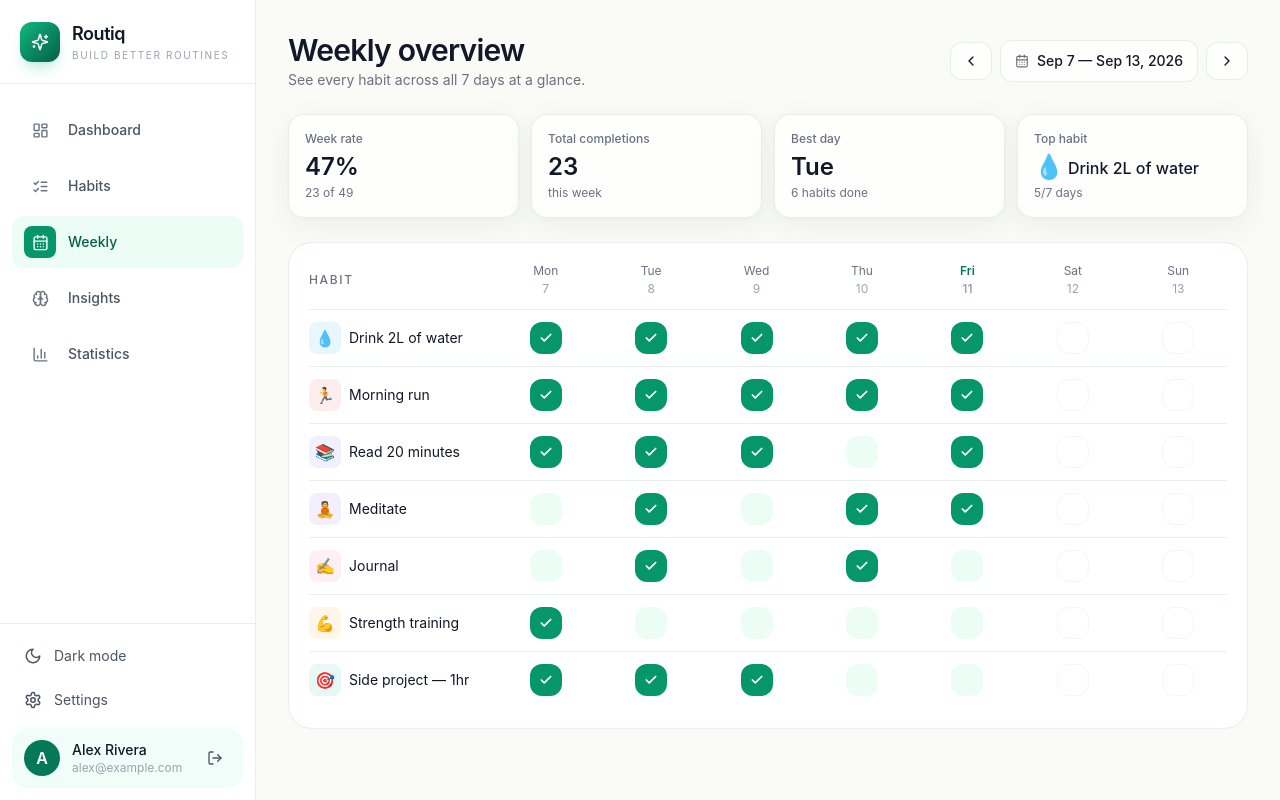
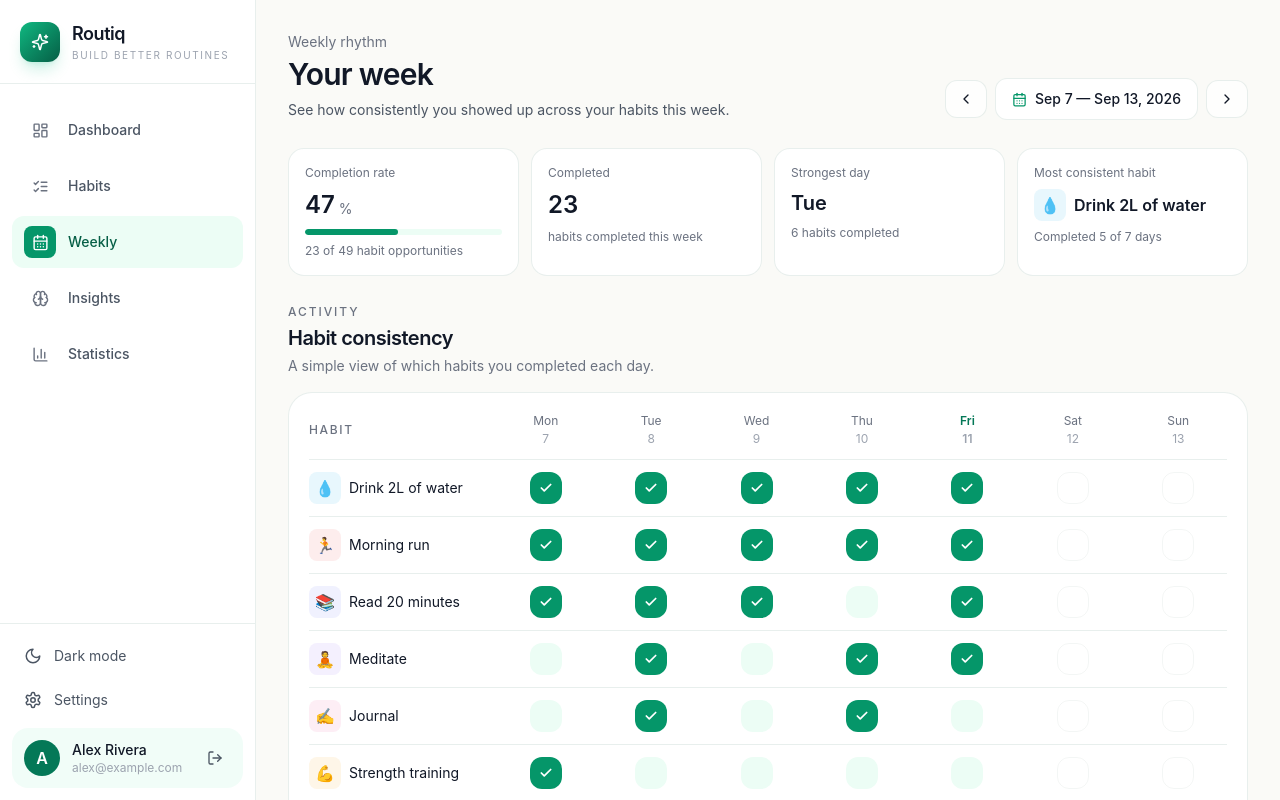
Before and after one commit to Aminat-dev/routiq, a React (Vite) app in the folder frontend/: page /weekly in a window 1280 px wide. Shown: the top 800 px of the page. Built offline with nearby package versions, Linux system fonts and the light colour scheme; sample sign-in values are in the browser's storage; a web font is replaced by a local one.

Commit message:
refactor: redesign Routiq weekly overview.

```diff
--- a/frontend/src/pages/Weekly.jsx
+++ b/frontend/src/pages/Weekly.jsx
@@ -61,17 +61,23 @@ export default function Weekly() {
   const topHabit = perHabitDone[0];
 
   return (
-    <div className="space-y-6 animate-fade-in">
-      <div className="flex flex-col sm:flex-row sm:items-center sm:justify-between gap-3">
+    <div className="space-y-7 animate-fade-in">
+      {/* Page header */}
+      <div className="flex flex-col gap-4 lg:flex-row lg:items-end lg:justify-between">
         <div>
-          <h1 className="text-2xl md:text-3xl font-semibold tracking-tight">
-            Weekly overview
+          <div className="text-sm text-muted">Weekly rhythm</div>
+
+          <h1 className="mt-1 text-2xl md:text-3xl font-semibold tracking-tight">
+            Your week
           </h1>
-          <p className="text-sm text-muted mt-0.5">
-            See every habit across all 7 days at a glance.
+
+          <p className="mt-2 text-sm text-soft max-w-xl">
+            See how consistently you showed up across your habits this week.
           </p>
         </div>
-        <div className="flex items-center gap-2">
+
+        {/* Week navigation */}
+        <div className="flex flex-wrap items-center gap-2">
           <button
             className="btn-secondary px-3"
             onClick={() => setCursor((d) => addWeeks(d, -1))}
@@ -79,10 +85,16 @@ export default function Weekly() {
           >
             <ChevronLeft size={16} />
           </button>
-          <div className="inline-flex items-center gap-2 px-3.5 py-2.5 rounded-xl glass text-sm font-medium">
-            <CalendarDays size={14} className="text-muted" />
-            {format(days[0].date, "MMM d")} — {format(days[6].date, "MMM d, yyyy")}
+
+          <div className="inline-flex items-center gap-2 px-4 py-2.5 rounded-xl border border-(--divider) bg-(--surface-strong) text-sm font-medium">
+            <CalendarDays
+              size={15}
+              className="text-brand-600 dark:text-brand-300"
+            />
+            {format(days[0].date, "MMM d")} —{" "}
+            {format(days[6].date, "MMM d, yyyy")}
           </div>
+
           <button
             className="btn-secondary px-3"
             onClick={() => setCursor((d) => addWeeks(d, 1))}
@@ -91,12 +103,13 @@ export default function Weekly() {
           >
             <ChevronRight size={16} />
           </button>
+
           {!isCurrentWeek && (
             <button
-              className="btn-ghost"
+              className="btn-ghost px-3"
               onClick={() => setCursor(new Date())}
             >
-              Today
+              Current week
             </button>
           )}
         </div>
@@ -106,63 +119,126 @@ export default function Weekly() {
         <LoadingSpinner full />
       ) : (
         <>
-          <div className="grid grid-cols-2 md:grid-cols-4 gap-3">
-            <div className="card p-4">
-              <div className="text-xs text-muted font-medium">Week rate</div>
-              <div className="text-2xl font-semibold mt-1">
-                {weekRate}%
+          {/* Weekly summary */}
+          <section>
+            <div className="grid grid-cols-2 xl:grid-cols-4 gap-3">
+              {/* Week rate */}
+              <div className="rounded-2xl border border-(--divider) bg-(--surface-strong) p-4">
+                <div className="text-xs text-muted">Completion rate</div>
+
+                <div className="mt-2 flex items-end gap-1">
+                  <span className="text-2xl font-semibold">{weekRate}</span>
+
+                  <span className="text-sm text-muted mb-0.5">%</span>
                 </div>
-              <div className="text-xs text-muted mt-0.5">
-                {totalDone} of {totalSlots}
+
+                <div className="mt-2 h-1.5 rounded-full bg-brand-50 dark:bg-brand-500/10 overflow-hidden">
+                  <div
+                    className="h-full rounded-full bg-brand-600 transition-all duration-500"
+                    style={{ width: `${weekRate}%` }}
+                  />
                 </div>
-            </div>
-            <div className="card p-4">
-              <div className="text-xs text-muted font-medium">
-                Total completions
-              </div>
-              <div className="text-2xl font-semibold mt-1">
-                {totalDone}
-              </div>
-              <div className="text-xs text-muted mt-0.5">this week</div>
-            </div>
-            <div className="card p-4">
-              <div className="text-xs text-muted font-medium">Best day</div>
-              <div className="text-2xl font-semibold mt-1">
-                {bestDay?.count ? bestDay.label : "—"}
-              </div>
-              <div className="text-xs text-muted mt-0.5">
-                {bestDay?.count ? `${bestDay.count} habits done` : "no data"}
-              </div>
-            </div>
-            <div className="card p-4">
-              <div className="text-xs text-muted font-medium">
-                Top habit
-              </div>
-              <div className="text-2xl font-semibold mt-1 truncate">
-                {topHabit?.count ? (
-                  <>
-                    <span className="mr-1">{topHabit.h.icon}</span>
-                    <span className="text-base font-medium align-middle">
-                      {topHabit.h.name}
-                    </span>
-                  </>
-                ) : (
-                  "—"
-                )}
-              </div>
-              <div className="text-xs text-muted mt-0.5">
-                {topHabit?.count ? `${topHabit.count}/7 days` : "no data"}
-              </div>
+
+                <div className="text-xs text-muted mt-2">
+                  {totalDone} of {totalSlots} habit opportunities
                 </div>
               </div>
 
+              {/* Total completions */}
+              <div className="rounded-2xl border border-(--divider) bg-(--surface-strong) p-4">
+                <div className="text-xs text-muted">Completed</div>
+
+                <div className="mt-2 text-2xl font-semibold">{totalDone}</div>
+
+                <div className="text-xs text-muted mt-2">
+                  habits completed this week
+                </div>
+              </div>
+
+              {/* Best day */}
+              <div className="rounded-2xl border border-(--divider) bg-(--surface-strong) p-4">
+                <div className="text-xs text-muted">Strongest day</div>
+
+                <div className="mt-2 text-xl font-semibold">
+                  {bestDay?.count ? bestDay.label : "—"}
+                </div>
+
+                <div className="text-xs text-muted mt-2">
+                  {bestDay?.count
+                    ? `${bestDay.count} habit${
+                        bestDay.count === 1 ? "" : "s"
+                      } completed`
+                    : "No completions yet"}
+                </div>
+              </div>
+
+              {/* Top habit */}
+              <div className="rounded-2xl border border-(--divider) bg-(--surface-strong) p-4">
+                <div className="text-xs text-muted">Most consistent habit</div>
+
+                {topHabit?.count ? (
+                  <>
+                    <div className="mt-2 flex items-center gap-2 min-w-0">
+                      <div
+                        className="w-8 h-8 rounded-lg flex items-center justify-center text-base shrink-0"
+                        style={{
+                          background: `${topHabit.h.color}18`,
+                          color: topHabit.h.color,
+                        }}
+                      >
+                        {topHabit.h.icon}
+                      </div>
+
+                      <div className="font-semibold truncate">
+                        {topHabit.h.name}
+                      </div>
+                    </div>
+
+                    <div className="text-xs text-muted mt-2">
+                      Completed {topHabit.count} of 7 days
+                    </div>
+                  </>
+                ) : (
+                  <>
+                    <div className="mt-2 text-xl font-semibold">—</div>
+
+                    <div className="text-xs text-muted mt-2">
+                      No completions yet
+                    </div>
+                  </>
+                )}
+              </div>
+            </div>
+          </section>
+
+          {/* Weekly activity */}
+          <section>
+            <div className="mb-4">
+              <div className="text-xs font-medium uppercase tracking-[0.16em] text-muted">
+                Activity
+              </div>
+
+              <h2 className="mt-1 text-xl font-semibold tracking-tight">
+                Habit consistency
+              </h2>
+
+              <p className="mt-1 text-sm text-muted">
+                A simple view of which habits you completed each day.
+              </p>
+            </div>
+
             {habits.length === 0 ? (
-            <div className="card p-10 text-center">
-              <div className="text-5xl mb-3">📅</div>
-              <div className="font-medium">No habits yet</div>
-              <div className="text-sm text-muted mt-1">
-                Create a habit to start filling in your weekly grid.
+              <div className="rounded-3xl border border-dashed border-(--divider) bg-(--surface) px-6 py-14 text-center">
+                <div className="w-14 h-14 rounded-2xl bg-brand-50 dark:bg-brand-500/10 text-brand-700 dark:text-brand-300 flex items-center justify-center mx-auto">
+                  <CalendarDays size={22} />
                 </div>
+
+                <h3 className="mt-4 font-semibold">No habits to review yet</h3>
+
+                <p className="mt-2 text-sm text-muted max-w-sm mx-auto leading-relaxed">
+                  Once you create habits and begin completing them, your weekly
+                  pattern will appear here.
+                </p>
               </div>
             ) : (
               <WeeklyGrid
@@ -171,6 +247,17 @@ export default function Weekly() {
                 days={days}
               />
             )}
+          </section>
+
+          {/* Small weekly context */}
+          {habits.length > 0 && (
+            <div className="rounded-2xl border border-brand-500/10 bg-brand-50/50 dark:bg-brand-500/5 px-5 py-4">
+              <p className="text-sm text-soft leading-relaxed">
+                A perfect week isn't the goal. Look for the routines you can
+                repeat consistently, then improve them gradually.
+              </p>
+            </div>
+          )}
         </>
       )}
     </div>
```
Lines whose indentation alone changed are shown as unchanged.
